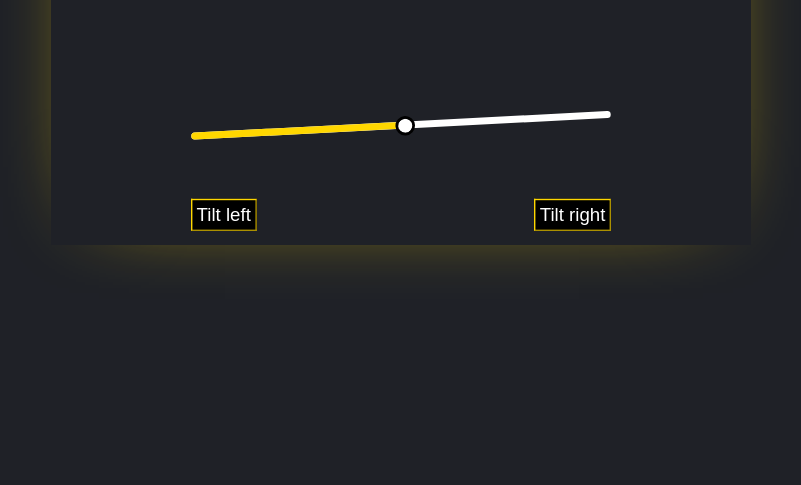
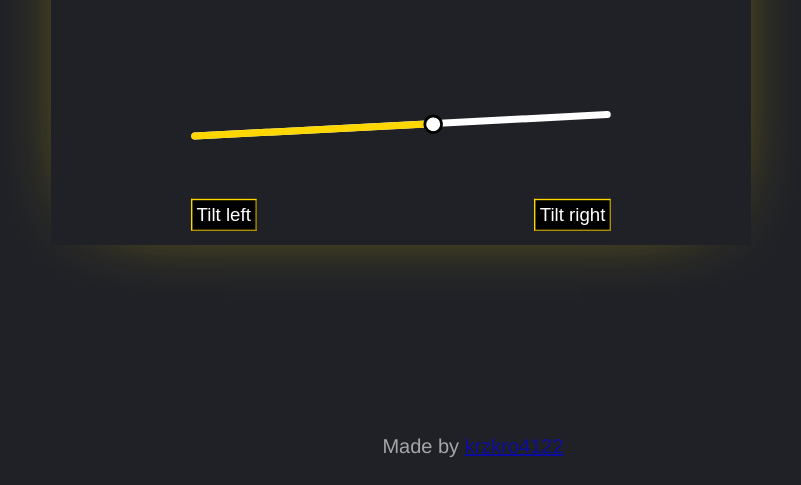
Before and after one commit to krzkro4122/goofy-slider, a plain HTML site: page index.html in a window 1280 px wide. Both pictures are taken after a click on the button "Tilt left". Shown: the part 315-800 px from the top of the page, without its empty margins (239-1040 px from the left). Drawn offline with Linux system fonts and the light colour scheme.

Commit message:
Credits added in the footer and physics enchanced

```diff
--- a/index.html
+++ b/index.html
@@ -27,5 +27,9 @@
             </div>
         </div>
     </div>
+
+    <footer>
+        Made by <a href="http://github.com/krzkro4122">krzkro4122</a>
+    </footer>
 </body>
 </html>
--- a/src/index.js
+++ b/src/index.js
@@ -12,9 +12,16 @@ const slider = {
 }
 
 
+// Physics of falling with
 function fall() {
+  // Base condition to prevent infinite acceleration
+  if (slider.rotation == 0) {
+    slider.velocity = 0
+    return 0
+  }
 
-  const t = 20e-3
+  // Our time interval between updates
+  const t = 80e-4 * Math.abs(slider.rotation)
 
   // v0
   initialVelocity = slider.velocity
@@ -24,7 +31,7 @@ function fall() {
   // x - x0 (the position delta)
   positionDelta = (1/2 * (initialVelocity + slider.velocity) * t ) * slider.rotation
 
-  console.log(positionDelta)
+  // console.log(positionDelta)
   return positionDelta
 }
 
--- a/styles/style.css
+++ b/styles/style.css
@@ -95,3 +95,13 @@ p {
     outline-style: solid;
     outline-color: black;
 }
+
+footer {
+    position: absolute;
+    bottom: 0;
+    width: 80%;
+    height: 50px;
+    font-family: 'Franklin Gothic Medium', 'Arial Narrow', Arial, sans-serif;
+    text-align: center;
+    opacity: 60%;
+  }
```
